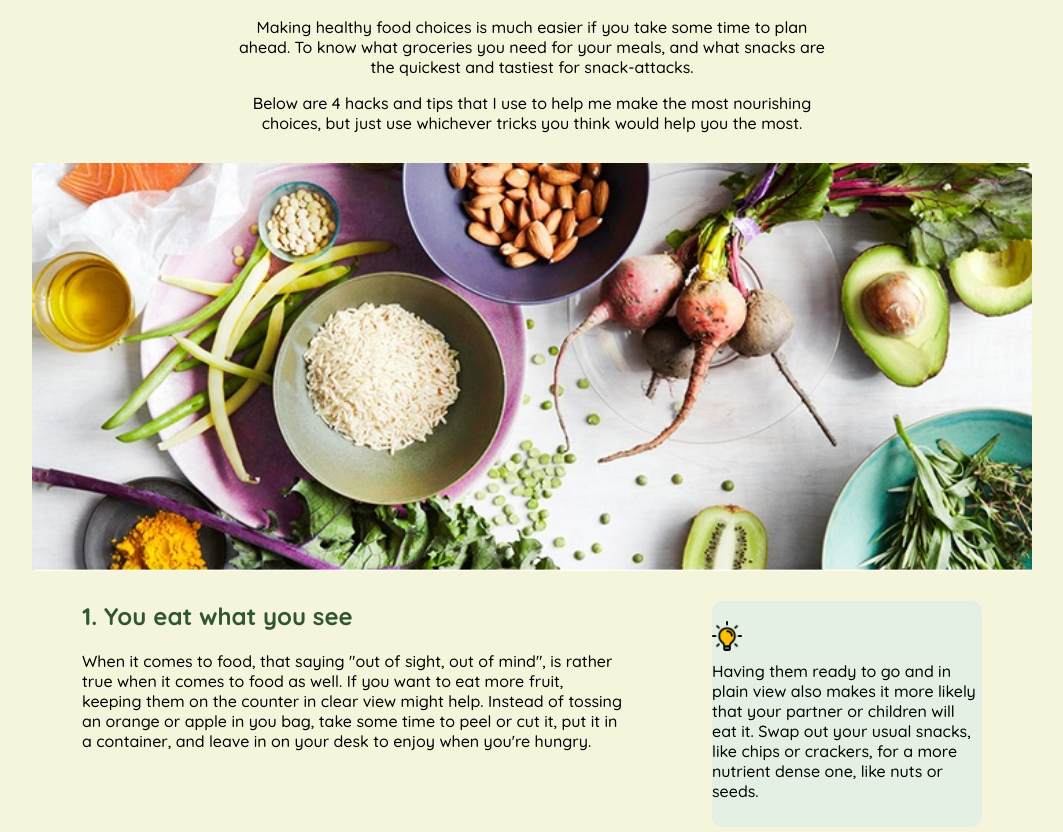
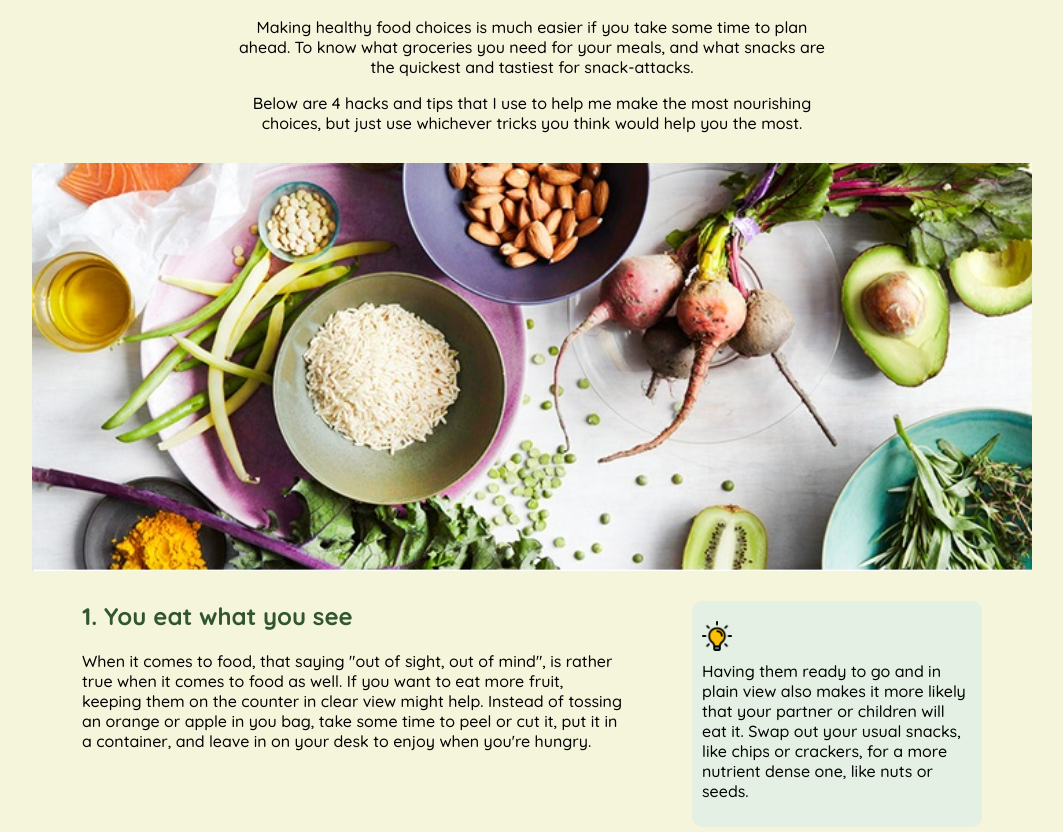
Before and after one commit to michellenpm3108/food-hack-article, a plain HTML site: page index.html in a window 1280 px wide. Shown: the part 120-952 px from the top of the page, without its empty margins (108-1171 px from the left). Drawn offline with Linux system fonts and the light colour scheme.

Commit message:
Update style.css

```diff
--- a/style.css
+++ b/style.css
@@ -66,7 +66,7 @@ img {
 }
 .col{
     width: 30%;
-    padding: 10px 0;
+    padding: 10px;
     background-color: rgb(227, 240, 227);
     border-radius: 10px;
 }
```
